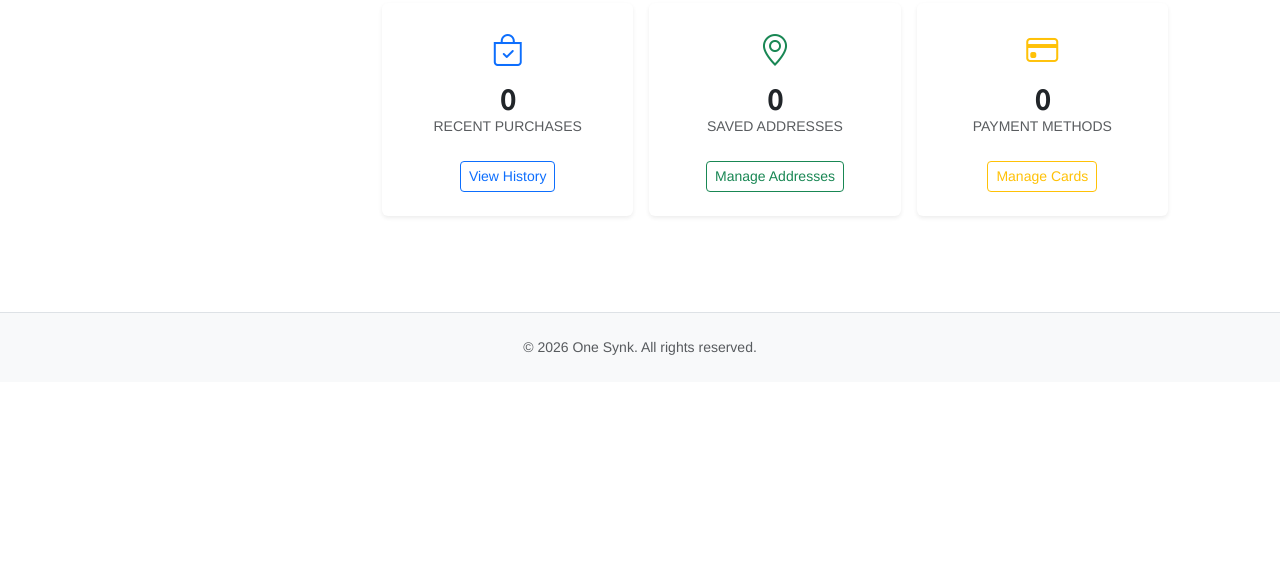
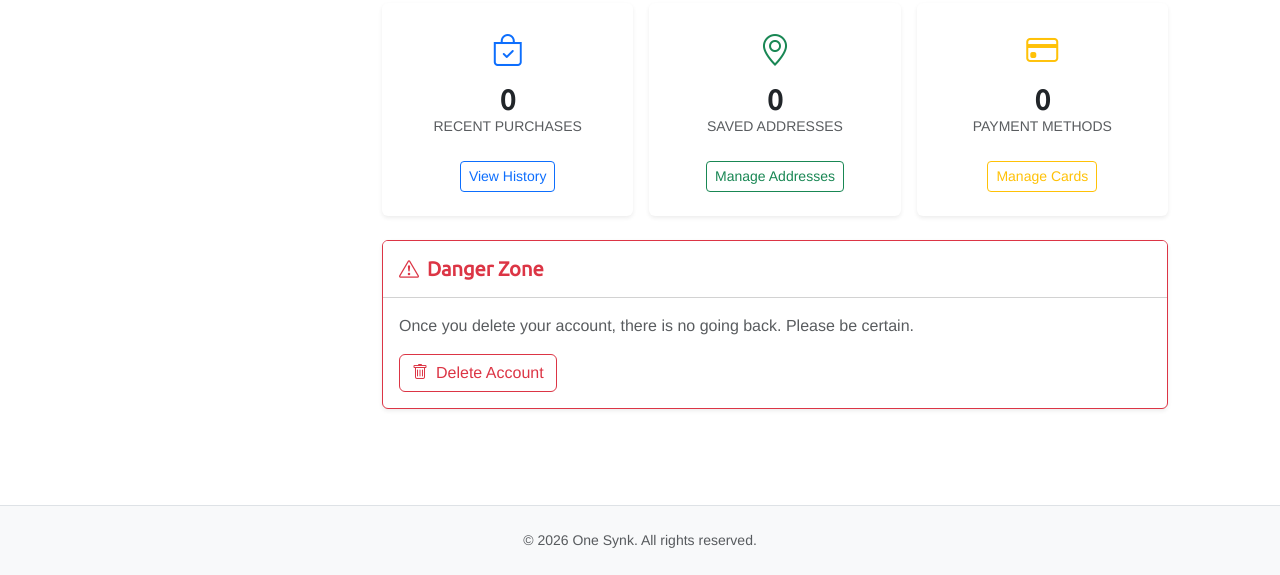
Before and after one commit to Nakajito/shop, a Django app: page /accounts/profile/ in a window 1280 px wide. Shown: the part 945-1520 px from the top of the page. Before the commit the page ends 1300 px from the top, so only its background shows below. Run offline with Django 5.2, Linux system fonts and the light colour scheme; the visitor is signed in with stand-in values (Sample User, id 1); data that the repository does not hold is empty; parts of the project's set-up code (start-up, migrations or seed data) failed here and were passed over.

Commit message:
feat(account): add account deletion feature
Added a new feature that allows users to delete their accounts. This includes:
- A new view to handle account deletion requests.
- A confirmation page to prevent accidental deletions.
- Updates to the user profile template to include the delete option.
This feature addresses user privacy concerns and gives users more control over their data. It also helps to

	new file:   accounts/adapter.py
	modified:   accounts/forms.py
	modified:   accounts/templates/accounts/profile.html
	modified:   accounts/urls.py
	modified:   accounts/views.py
	modified:   myshop/settings/base.py

```diff
--- a/myshop/accounts/forms.py
+++ b/myshop/accounts/forms.py
@@ -156,31 +156,41 @@ class CustomUserLoginForm(forms.Form):
     def clean(self):
         """
         Authenticate the user against the database.
+        Checks for deactivated accounts before authenticating.
         """
         email_or_username = self.cleaned_data.get("email_or_username")
         password = self.cleaned_data.get("password")
 
         if email_or_username and password:
-            # 1. Try to authenticate treating input as a username
-            self.user = authenticate(username=email_or_username, password=password)
-
-            # 2. If failure, try treating input as an email
-            if self.user is None:
+            # 1. Resolve user object by username or email
+            user_obj = None
+            try:
+                user_obj = CustomUser.objects.get(username=email_or_username)
+            except CustomUser.DoesNotExist:
                 try:
                     user_obj = CustomUser.objects.get(email=email_or_username)
-                    self.user = authenticate(
-                        username=user_obj.username, password=password
-                    )
                 except CustomUser.DoesNotExist:
-                    # User not found by email either
                     pass
 
-            # 3. Final Check
+            # 2. If user exists but is inactive, show "account doesn't exist"
+            if user_obj is not None and not user_obj.is_active:
+                raise forms.ValidationError(
+                    _("The account doesn't exist.")
+                )
+
+            # 3. Authenticate (checks password)
+            if user_obj is not None:
+                self.user = authenticate(
+                    username=user_obj.username, password=password
+                )
+            else:
+                self.user = None
+
+            # 4. If authenticate returned None, credentials are wrong
             if self.user is None:
-                raise forms.ValidationError(_("Invalid email/username or password."))
-
-            if not self.user.is_active:
-                raise forms.ValidationError(_("This account is inactive."))
+                raise forms.ValidationError(
+                    _("Invalid email/username or password.")
+                )
 
         return self.cleaned_data
 
@@ -217,3 +227,24 @@ class UserProfileForm(forms.ModelForm):
             "profile_picture": _("Profile Picture"),
             "newsletter_subscribed": _("Subscribe to newsletter"),
         }
+
+
+class DeactivateAccountForm(forms.Form):
+    """Form requiring password confirmation to deactivate the account."""
+
+    password = forms.CharField(
+        widget=forms.PasswordInput(
+            attrs={"class": "form-control", "placeholder": _("Enter your password")}
+        ),
+        label=_("Current Password"),
+    )
+
+    def __init__(self, user, *args, **kwargs):
+        self.user = user
+        super().__init__(*args, **kwargs)
+
+    def clean_password(self):
+        password = self.cleaned_data.get("password")
+        if not self.user.check_password(password):
+            raise forms.ValidationError(_("Incorrect password."))
+        return password
--- a/myshop/accounts/templates/accounts/profile.html
+++ b/myshop/accounts/templates/accounts/profile.html
@@ -164,10 +164,64 @@
                 </div>
             </div>
 
+            <!-- Delete Account Section -->
+            <div class="card border-danger shadow-sm mt-4">
+                <div class="card-header bg-white py-3">
+                    <h5 class="mb-0 text-danger fw-bold">
+                        <i class="bi bi-exclamation-triangle me-2"></i>{% trans "Danger Zone" %}
+                    </h5>
+                </div>
+                <div class="card-body">
+                    <p class="text-muted mb-3">
+                        {% trans "Once you delete your account, there is no going back. Please be certain." %}
+                    </p>
+                    <button type="button" class="btn btn-outline-danger"
+                            data-bs-toggle="modal" data-bs-target="#deleteAccountModal">
+                        <i class="bi bi-trash me-2"></i>{% trans "Delete Account" %}
+                    </button>
+                </div>
+            </div>
+
         </div>
     </div>
 </div>
 
-
+<!-- Delete Account Confirmation Modal -->
+<div class="modal fade" id="deleteAccountModal" tabindex="-1">
+    <div class="modal-dialog">
+        <div class="modal-content border-0">
+            <div class="modal-header border-bottom">
+                <h5 class="modal-title text-danger">
+                    <i class="bi bi-exclamation-triangle me-2"></i>{% trans "Delete Account" %}
+                </h5>
+                <button type="button" class="btn-close" data-bs-dismiss="modal"></button>
+            </div>
+            <form method="post" action="{% url 'accounts:deactivate_account' %}">
+                {% csrf_token %}
+                <div class="modal-body">
+                    <p class="mb-3">{% trans "Are you sure you want to delete your account?" %}</p>
+                    <p class="text-muted small mb-3">
+                        {% trans "This action cannot be undone. All your data will become inaccessible." %}
+                    </p>
+                    <div class="mb-3">
+                        <label for="id_deactivate_password" class="form-label fw-bold">
+                            {% trans "Confirm your password" %}
+                        </label>
+                        <input type="password" name="password" id="id_deactivate_password"
+                               class="form-control" placeholder="{% trans 'Enter your password' %}" required>
+                    </div>
+                </div>
+                <div class="modal-footer border-top">
+                    <button type="button" class="btn btn-outline-secondary" data-bs-dismiss="modal">
+                        {% trans "Cancel" %}
+                    </button>
+                    <button type="submit" class="btn btn-danger">
+                        <i class="bi bi-trash me-2"></i>{% trans "Delete Account" %}
+                    </button>
+                </div>
+            </form>
+        </div>
+    </div>
+</div>
 
 {% endblock %}
--- a/myshop/accounts/urls.py
+++ b/myshop/accounts/urls.py
@@ -32,4 +32,5 @@ urlpatterns = [
     path("profile/", views.profile, name="profile"),
     path("profile/details/", views.profile_details, name="profile_details"),
     path("profile/change-user-type/", views.change_user_type, name="change_user_type"),
+    path("profile/deactivate/", views.deactivate_account, name="deactivate_account"),
 ]
--- a/myshop/accounts/views.py
+++ b/myshop/accounts/views.py
@@ -11,6 +11,7 @@ from accounts.forms import (
     CustomUserLoginForm,
     CustomUserChangeForm,
     UserProfileForm,
+    DeactivateAccountForm,
 )
 from accounts.models import CustomUser
 
@@ -222,6 +223,27 @@ def change_user_type(request):
     return redirect("accounts:profile")
 
 
+@login_required(login_url="accounts:login")
+@require_http_methods(["POST"])
+def deactivate_account(request):
+    """
+    Soft-delete: sets is_active=False and logs the user out.
+    Requires password confirmation via POST data.
+    """
+    form = DeactivateAccountForm(request.user, request.POST)
+
+    if form.is_valid():
+        user = request.user
+        user.is_active = False
+        user.save(update_fields=["is_active"])
+        logout(request)
+        messages.success(request, _("Your account has been successfully deleted."))
+        return redirect("shop:product_list")
+
+    messages.error(request, _("Incorrect password. Account was not deleted."))
+    return redirect("accounts:profile")
+
+
 @require_http_methods(["GET"])
 def google_login(request):
     """
--- a/myshop/myshop/settings/base.py
+++ b/myshop/myshop/settings/base.py
@@ -178,6 +178,10 @@ SOCIALACCOUNT_PROVIDERS = {
 SOCIALACCOUNT_AUTO_SIGNUP = True
 SOCIALACCOUNT_LOGIN_ON_GET = True
 
+# Custom allauth adapters
+ACCOUNT_ADAPTER = "accounts.adapter.CustomAccountAdapter"
+SOCIALACCOUNT_ADAPTER = "accounts.adapter.CustomSocialAccountAdapter"
+
 # Redirect URLs
 LOGIN_REDIRECT_URL = "accounts:profile"
 ACCOUNT_LOGIN_REDIRECT_URL = "accounts:profile"
```
Also changed, not shown: myshop/accounts/adapter.py (added, +24 -0 lines).
